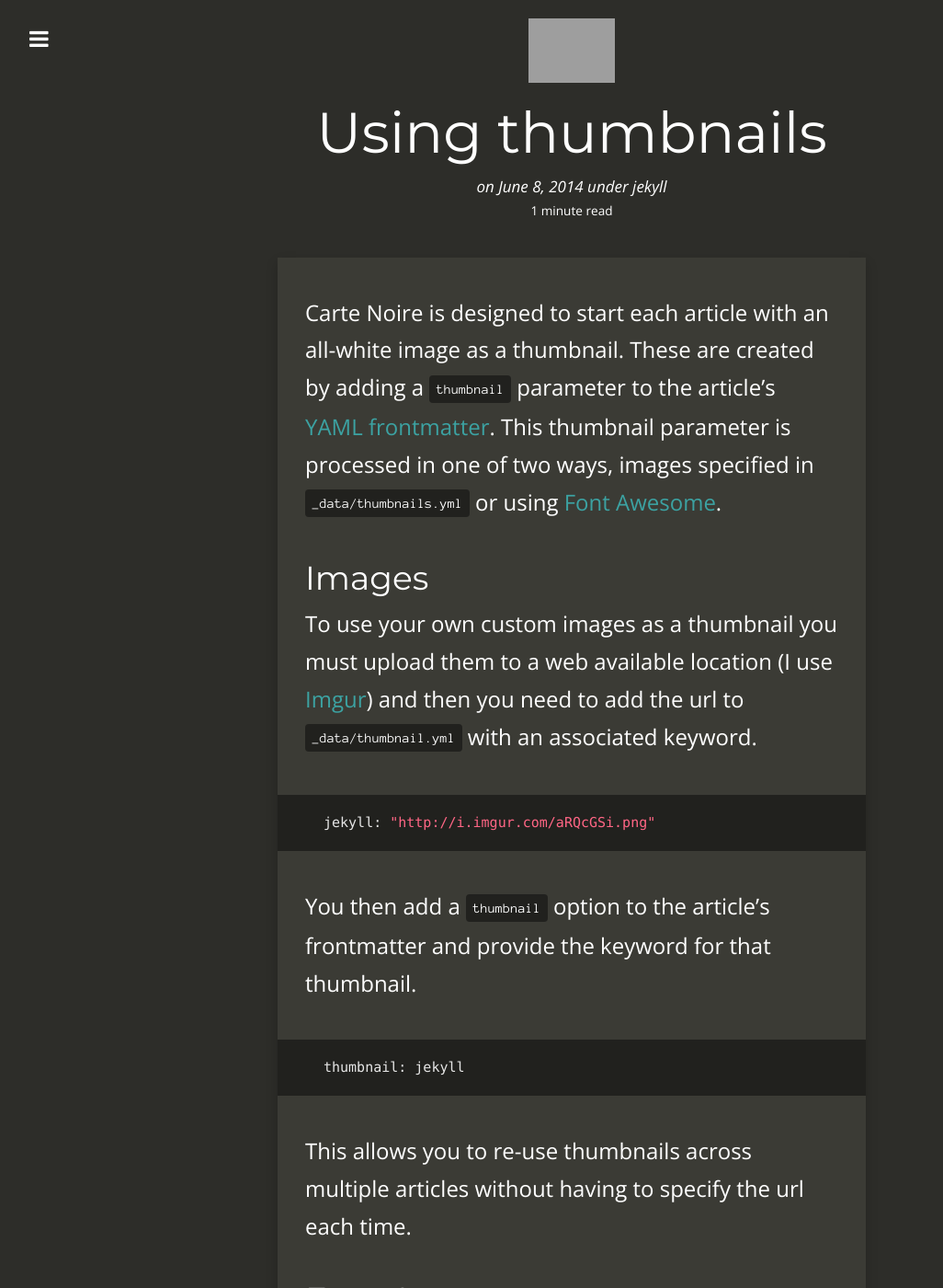
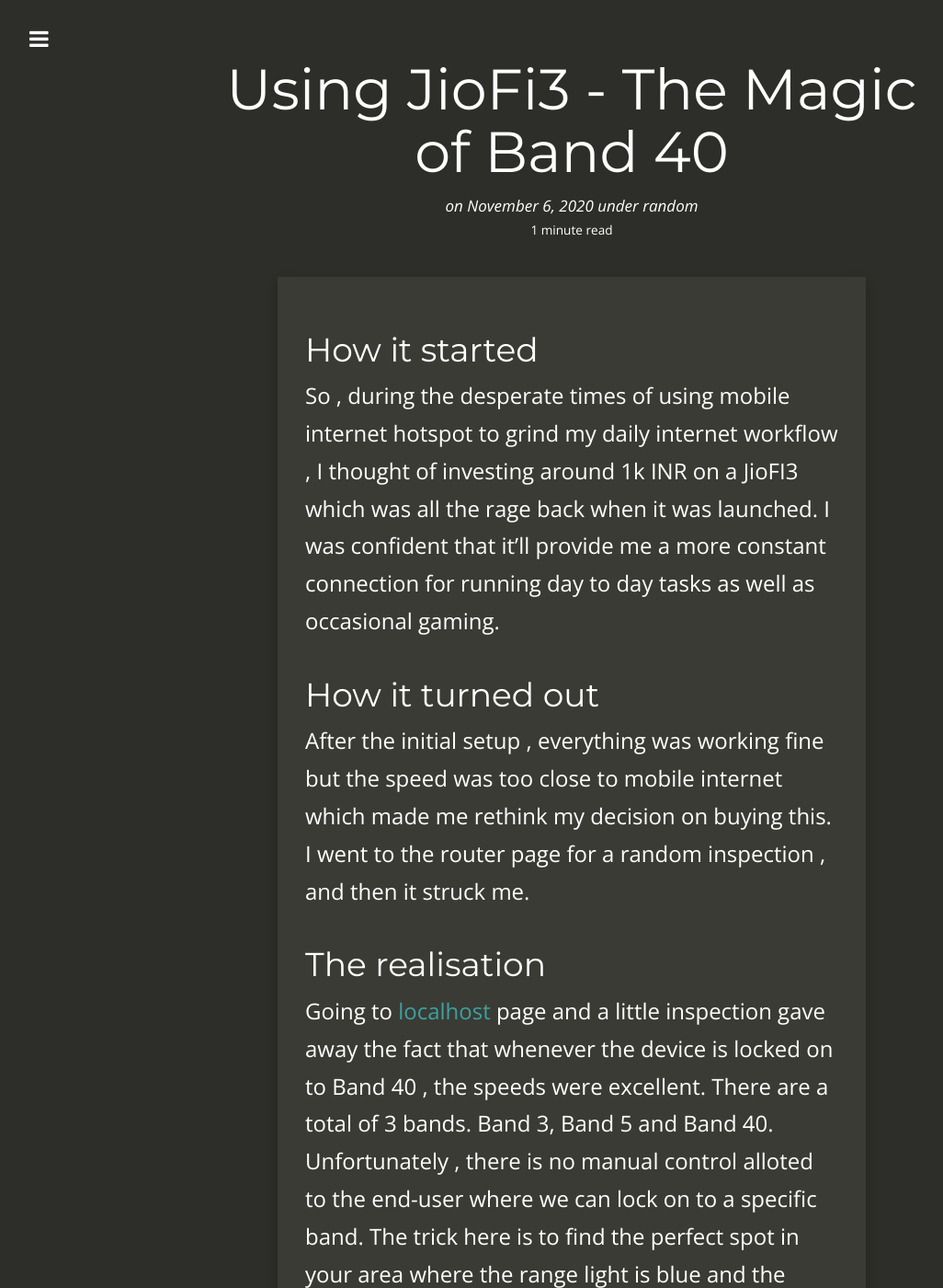
Before and after one commit to alfinwilliam/alfinwilliam.github.io, a Jekyll site: the page built from _posts/2014-06-08-using-thumbnails.md, in a window 1280 px wide and 1400 px high. Shown: the whole window at 92% size, without its empty margins (18-1044 px from the left). Built offline with Jekyll 4.4.1, drawn with Linux system fonts in a browser that asks for light colours; nearby versions of some CDN libraries; comment, search, counter and statistics services are not loaded; some of the changed text lies outside the part shown; grey boxes are pictures that could not be loaded.

Commit message:
post commit

````diff
--- a/_posts/2014-06-08-using-thumbnails.md
+++ b/_posts/2014-06-08-using-thumbnails.md
@@ -1,59 +1,34 @@
 ---
 layout:     post
-title:      Using thumbnails
-date:       2014-06-08 12:32:18
-summary:    Using thumbnails in your Carte Noire articles.
-categories: jekyll
-thumbnail: jekyll
+title:      Using JioFi3 - The Magic of Band 40
+date:       2020-11-06 20:47:18
+summary:    JioFi3 Speed hack
+categories: random hacks
+thumbnail: far fa-lightbulb
 tags:
  - thumbnails
  - carte noire
 ---
 
-Carte Noire is designed to start each article with an all-white image as a
-thumbnail. These are created by adding a `thumbnail` parameter to the article's
-[YAML frontmatter][1]. This thumbnail parameter is processed in one of two ways,
-images specified in `_data/thumbnails.yml` or using [Font Awesome][2].
+## How it started
 
-## Images
+So , during the desperate times of using mobile internet hotspot to grind my daily internet
+workflow , I thought of investing around 1k INR on a JioFI3 which was all the rage back when
+it was launched. I was confident that it'll provide me a more constant connection for running
+day to day tasks as well as occasional gaming.
 
-To use your own custom images as a thumbnail you must upload them to a web available
-location (I use [Imgur][3]) and then you need to add the url to `_data/thumbnail.yml`
-with an associated keyword.
+## How it turned out
 
-```
-jekyll: "http://i.imgur.com/aRQcGSi.png"
-```
+After the initial setup , everything was working fine but the speed was too close to mobile internet
+which made me rethink my decision on buying this. I went to the router page for a random inspection , and
+then it struck me.
 
-You then add a `thumbnail` option to the article's frontmatter and provide the keyword
-for that thumbnail.
+## The realisation
 
-```
-thumbnail: jekyll
-```
+Going to [localhost][1] page and a little inspection gave away the fact that whenever the device is locked on to
+Band 40 , the speeds were excellent. There are a total of 3 bands. Band 3, Band 5 and Band 40. Unfortunately , there is
+no manual control alloted to the end-user where we can lock on to a specific band. The trick here is to find the perfect spot in your area where the range light is blue and the band is 40. This will provide you seemless speeds of
+around 10 - 12 mbps where HD streaming and gaming are a breeze.
 
-This allows you to re-use thumbnails across multiple articles without having to
-specify the url each time.
 
-## Font Awesome
-
-If jekyll can't find a corresponding image in your `thumbnail.yml` file then it
-will assume you want to use a Font Awesome icon instead. You can find the full
-list of Font Awesome icons [here][4].
-
-So for example if your article is about android and you want to use the [android icon][5]
-from font awesome you can just specify the following in your frontmatter.
-
-```
-thumbnail: android
-```
-
-Then in the future if you decide you want to use your own android icon you can just
-add it to `_data/thumbnails.yml` which will override it for all articles using
-the android thumbnail.
-
-[1]: http://jekyllrb.com/docs/frontmatter/
-[2]: http://fortawesome.github.io/Font-Awesome/
-[3]: http://imgur.com/
-[4]: http://fortawesome.github.io/Font-Awesome/icons/
-[5]: http://fortawesome.github.io/Font-Awesome/icon/android/
+[1]: http://192.168.1.1
````
